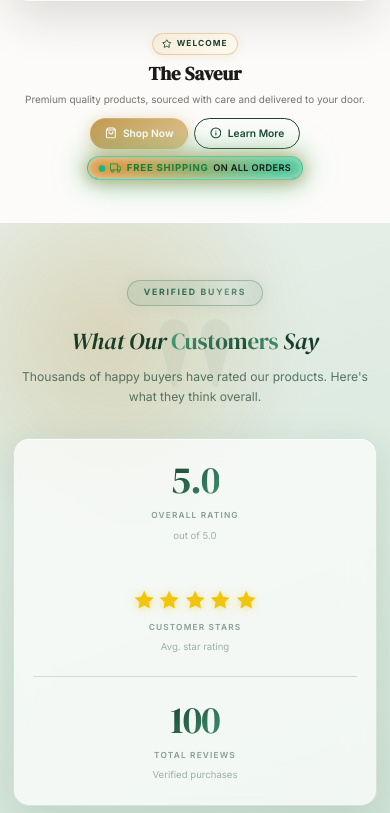
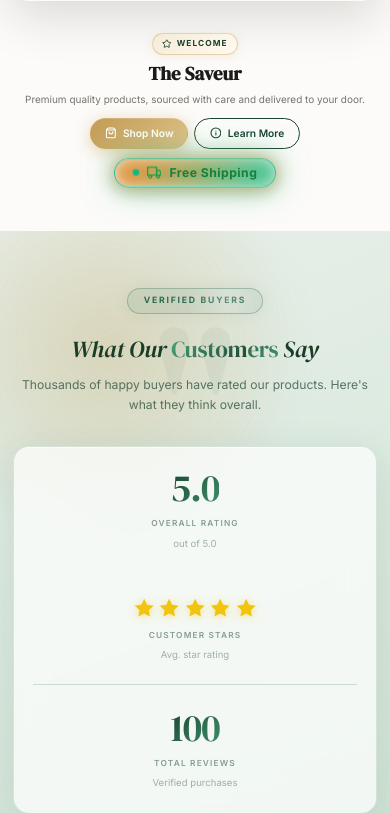
Before and after one commit to imadhurgupta/thesaveur, a Flask app: page / in a window 390 px wide. Shown: the part 355-1168 px from the top of the page. Run offline with Flask 3, Linux system fonts and the light colour scheme; data comes from the database, SQL or seed files in the repository; data that the repository does not hold is empty; some web fonts are replaced.

Commit message:
Update free shipping badge text to 'Free Shipping' and enlarge capsule and font sizes

```diff
--- a/static/css/style.css
+++ b/static/css/style.css
@@ -810,7 +810,7 @@ button:active:not(:disabled),
 
 /* ── Free Shipping Continuous Glow Below Carousel Button ── */
 .hero-free-shipping-wrap {
-  margin-top: 18px;
+  margin-top: 20px;
   display: flex;
   justify-content: center;
   align-items: center;
@@ -821,14 +821,12 @@ button:active:not(:disabled),
   position: relative;
   display: inline-flex;
   align-items: center;
-  gap: 9px;
-  padding: 8px 22px;
+  gap: 12px;
+  padding: 11px 30px;
   border-radius: var(--radius-pill, 999px);
-  background: linear-gradient(135deg, rgba(255, 255, 255, 0.98) 0%, rgba(246, 240, 226, 0.92) 100%);
-  border: 1.5px solid rgba(197, 160, 89, 0.75);
+  background: linear-gradient(135deg, rgba(255, 255, 255, 0.98) 0%, rgba(246, 240, 226, 0.94) 100%);
+  border: 2px solid rgba(197, 160, 89, 0.8);
   color: var(--green-primary, #1b4332);
-  font-size: 0.82rem;
-  letter-spacing: 0.03em;
   cursor: default;
   user-select: none;
   z-index: 1;
@@ -845,8 +843,8 @@ button:active:not(:disabled),
   border-radius: inherit;
   background: linear-gradient(120deg, #c5a059, #10b981, #d97706, #10b981, #c5a059);
   background-size: 300% 300%;
-  filter: blur(8px);
-  opacity: 0.6;
+  filter: blur(10px);
+  opacity: 0.65;
   z-index: -2;
   animation: auraGlowShift 4s linear infinite;
 }
@@ -874,8 +872,8 @@ button:active:not(:disabled),
 .shipping-live-dot {
   position: relative;
   display: inline-block;
-  width: 7px;
-  height: 7px;
+  width: 9px;
+  height: 9px;
   border-radius: 50%;
   background: #10b981;
   box-shadow: 0 0 0 0 rgba(16, 185, 129, 0.7);
@@ -885,8 +883,8 @@ button:active:not(:disabled),
 
 /* Animated shipping truck icon */
 .shipping-truck-icon {
-  width: 17px;
-  height: 17px;
+  width: 22px;
+  height: 22px;
   stroke: #16a34a;
   flex-shrink: 0;
   display: inline-block;
@@ -903,15 +901,12 @@ button:active:not(:disabled),
 .shipping-text-bold {
   font-weight: 800;
   color: #15803d;
-  letter-spacing: 0.08em;
-  font-size: 0.82rem;
+  letter-spacing: 0.04em;
+  font-size: 1.08rem;
 }
 
 .shipping-text-sub {
-  font-weight: 600;
-  color: var(--text-dark, #1c1917);
-  font-size: 0.8rem;
-  letter-spacing: 0.04em;
+  display: none;
 }
 
 @keyframes heroGlowPulse {
@@ -1977,22 +1972,22 @@ button:active:not(:disabled),
     margin-bottom: 10px !important;
   }
   .hero-free-shipping-wrap {
-    margin-top: 12px !important;
+    margin-top: 14px !important;
   }
   .hero-free-shipping-badge {
-    padding: 6px 14px !important;
-    font-size: 0.74rem !important;
-    gap: 7px !important;
+    padding: 8px 22px !important;
+    gap: 10px !important;
   }
   .shipping-truck-icon {
-    width: 14px !important;
-    height: 14px !important;
+    width: 18px !important;
+    height: 18px !important;
   }
   .shipping-text-bold {
-    font-size: 0.75rem !important;
-  }
-  .shipping-text-sub {
-    font-size: 0.72rem !important;
+    font-size: 0.95rem !important;
+  }
+  .shipping-live-dot {
+    width: 8px !important;
+    height: 8px !important;
   }
 
   /* Trust Bar */
--- a/templates/storefront/partials/hero_carousel.html
+++ b/templates/storefront/partials/hero_carousel.html
@@ -67,8 +67,7 @@
             <circle cx="18.5" cy="18.5" r="2.5"></circle>
           </svg>
           <span class="shipping-text-content">
-            <strong class="shipping-text-bold">FREE SHIPPING</strong>
-            <span class="shipping-text-sub">ON ALL ORDERS</span>
+            <strong class="shipping-text-bold">Free Shipping</strong>
           </span>
         </div>
       </div>
@@ -101,8 +100,7 @@
             <circle cx="18.5" cy="18.5" r="2.5"></circle>
           </svg>
           <span class="shipping-text-content">
-            <strong class="shipping-text-bold">FREE SHIPPING</strong>
-            <span class="shipping-text-sub">ON ALL ORDERS</span>
+            <strong class="shipping-text-bold">Free Shipping</strong>
           </span>
         </div>
       </div>
```
